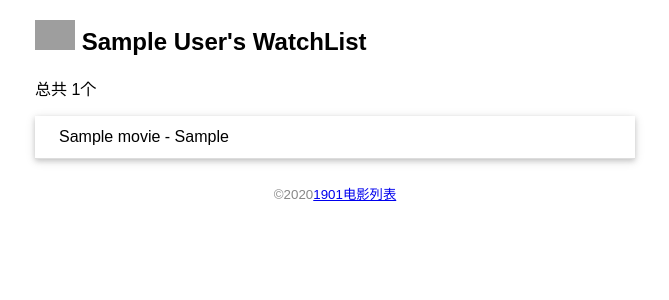
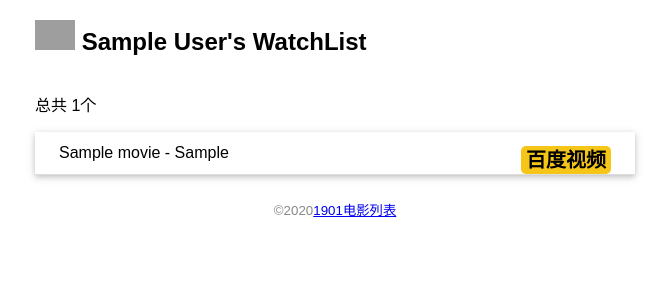
Before and after one commit to apang-ai/flask1901, a Flask app: page / in a window 1280 px wide. Shown: the top 300 px of the page, without its empty margins (305-974 px from the left). Run offline with Flask 2, Linux system fonts and the light colour scheme; tables that the repository leaves empty hold one stand-in row (values such as "Sample post"); grey boxes are pictures that could not be loaded.

Commit message:
'模板继承，模板上下文函数'

```diff
--- a/day1/watchlist/app.py
+++ b/day1/watchlist/app.py
@@ -33,16 +33,23 @@ class Movie(db.Model):
     title = db.Column(db.String(60))
     year = db.Column(db.String(4))
 
+# 模板上下文处理函数
+@app.context_processor
+def common_user():
+
+    user = User.query.first()
+
+    return dict(user=user)
+
+ # views
 @app.route('/')
 
 def index():
 
-
-
-    user = User.query.first()
+    # user = User.query.first()
     movies = Movie.query.all()
 
-    return render_template('index.html', user=user, movies=movies)
+    return render_template('index.html', movies=movies)
 
 
 
@@ -90,3 +97,12 @@ def forge():
 
     db.session.commit()
     click.echo('插入数据完成')
+
+
+# 错误处理函数
+@app.errorhandler(404)
+def page_not_found(e):
+
+    # user = User.query.first()
+
+    return render_template('404.html'), 404
--- a/day1/watchlist/static/css/style.css
+++ b/day1/watchlist/static/css/style.css
@@ -31,5 +31,38 @@ footer{
     border-bottom: 1px solid #ddd;
 }
 .movie-list li:hover{
-    background-color: #105aa3;
+    background-color: #f9f8fa;
 }
+
+nav ul{
+    list-style-type: none;
+    margin: 0;
+    padding: 0;
+    overflow: hidden;
+    background-color: #333333;
+}
+
+nav li a{
+    display: block;
+    color: white;
+    text-align: center;
+    padding: 10px, 12px;
+    text-decoration: none;
+}
+nav li a:hover{
+    background: #111;
+}
+
+.float-right{
+    float: right;
+}
+
+.baidu{
+    font-size: 20px;
+    font-weight: bold;
+    color: black;
+    text-decoration: none;
+    background: #F5c518;
+    border-radius: 5px;
+    padding: 3px 5px;
+}
--- /dev/null
+++ b/day1/watchlist/templates/base.html
@@ -0,0 +1,26 @@
+<!DOCTYPE html>
+<html lang="en">
+<head>
+    {% block head %}
+    <meta charset="UTF-8">
+    <meta name="viewport" content="width=device-width, initial-scale=1.0">
+    <title>{{ user.name }}'s WatchList</title>
+    <link rel="stylesheet" href="{{ url_for('static', filename='css/style.css') }}">
+    {% endblock %}
+</head>
+<body>
+    <h2>
+        <img class='avatar' src="{{ url_for('static', filename='images/avatar.jpg') }}" alt="">
+        {{ user.name }}'s WatchList
+    </h2>
+    <nav>
+        <ul>
+            <li><a href="{{ url_for('index') }}"></a></li>
+        </ul>
+    </nav>
+    {% block content %}{% endblock %}
+    <footer>
+        <small>&copy;2020<a href="#">1901电影列表</a></small>
+    </footer>
+</body>
+</html>
--- a/day1/watchlist/templates/index.html
+++ b/day1/watchlist/templates/index.html
@@ -1,26 +1,17 @@
-<!DOCTYPE html>
-<html lang="en">
-<head>
-    <meta charset="UTF-8">
-    <meta name="viewport" content="width=device-width, initial-scale=1.0">
-    <title>Document</title>
-    <link rel="stylesheet" href="{{ url_for('static', filename='css/style.css') }}">
-</head>
-<body>
-    <h2>
-        <img class='avatar' src="{{ url_for('static', filename='images/avatar.jpg') }}" alt="">
-        {{ user.name }}'s WatchList
-    </h2>
+{% extends 'base.html' %}
+{% block content %}
     <p>总共 {{ movies|length }}个</p>
     <ul class='movie-list'>
         {% for movie in movies %}
 
-            <li>{{ movie.title }} - {{ movie.year }}</li>
+            <li>
+                {{ movie.title }} - {{ movie.year }}
+                <span class='float-right'>
+                    <a class='baidu' href="http://v.baidu.com/v?word={{ movie.title }}&pn=0&db=0&s=0&fbl=800&ie=utf-8" target="_blank" title='在百度视频中查找'>百度视频</a>
+                </span>
+            </li>
 
         {% endfor %}
     </ul>
-    <footer>
-        <small>&copy;2020<a href="#">1901电影列表</a></small>
-    </footer>
-</body>
-</html>
+
+{% endblock %}
```
Also changed, not shown: day1/watchlist/templates/404.html (added, +11 -0 lines).
